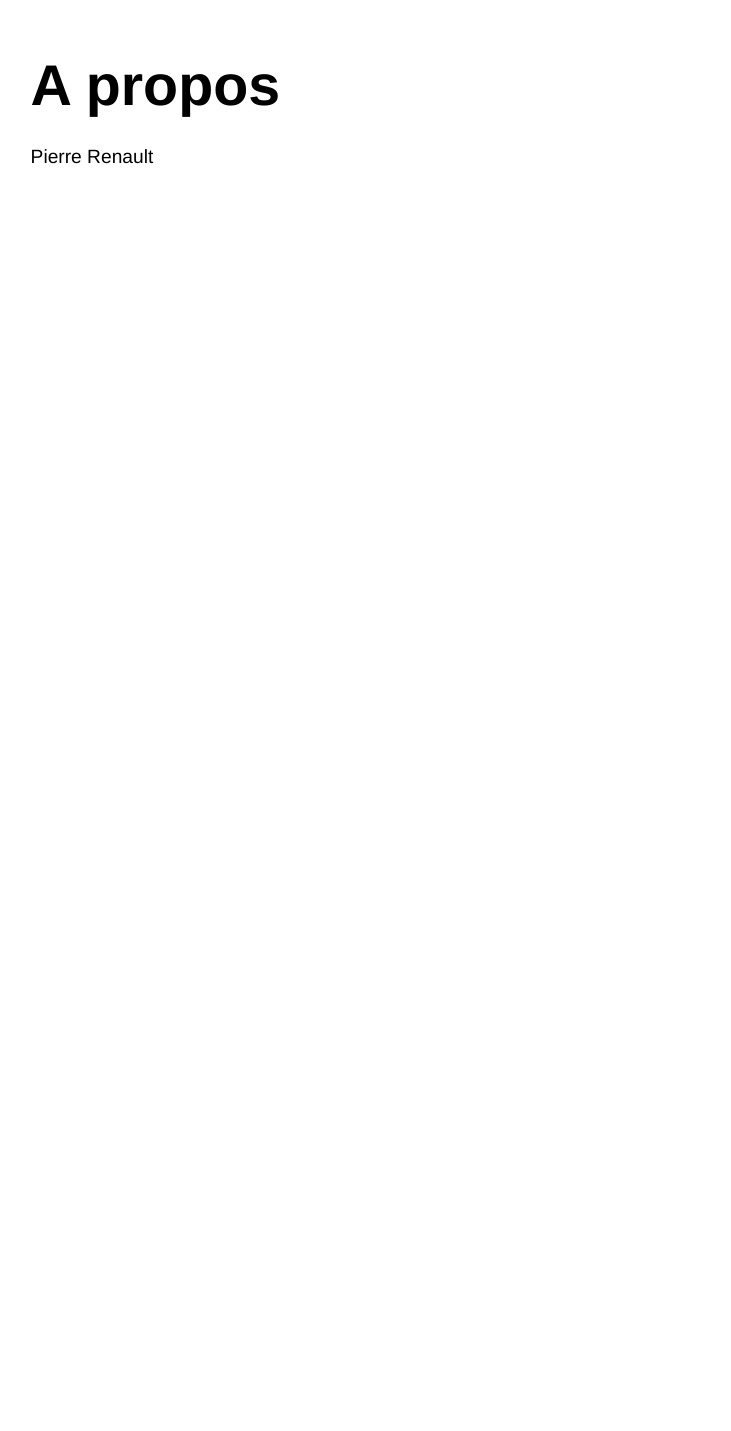
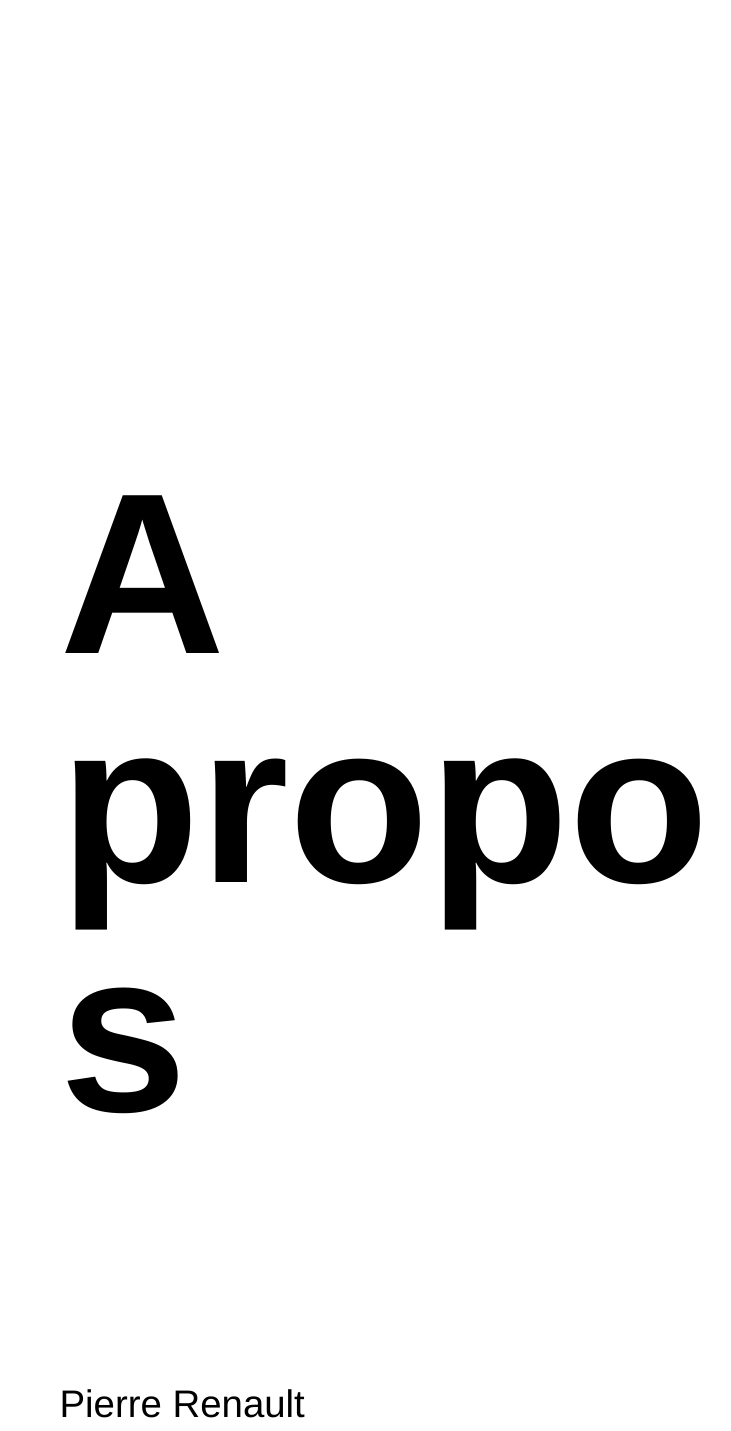
Before and after one commit to pierrenault/hopdurable.github.io, a Jekyll site: the page built from about.md, in a window 1280 px wide. Shown: the whole page, without its empty margins (219-950 px from the left). Built offline with Jekyll 4.4.1, drawn with Linux system fonts in a browser that asks for light colours; before the commit the page ends 957 px from its top, so only the background shows below that.

Commit message:
Updated _typography.scss

```diff
--- a/_sass/config/_typography.scss
+++ b/_sass/config/_typography.scss
@@ -10,7 +10,7 @@
 
 $ratio:                   1.20;
 $base:                    1;
-$base-em:                 $base * 1em;
+$base-em:                 $base * 2em;
 $base-px:                 $base * 16px;
 
 $ms0:                     1;
@@ -36,7 +36,7 @@
 body {
   font-family: $base-font-family;
   font-weight: 450;
-  font-size: $base-em * $ms0*3;
+  font-size: $base-em * $ms0;
   line-height: $base * $ms2;
 }
 
```
